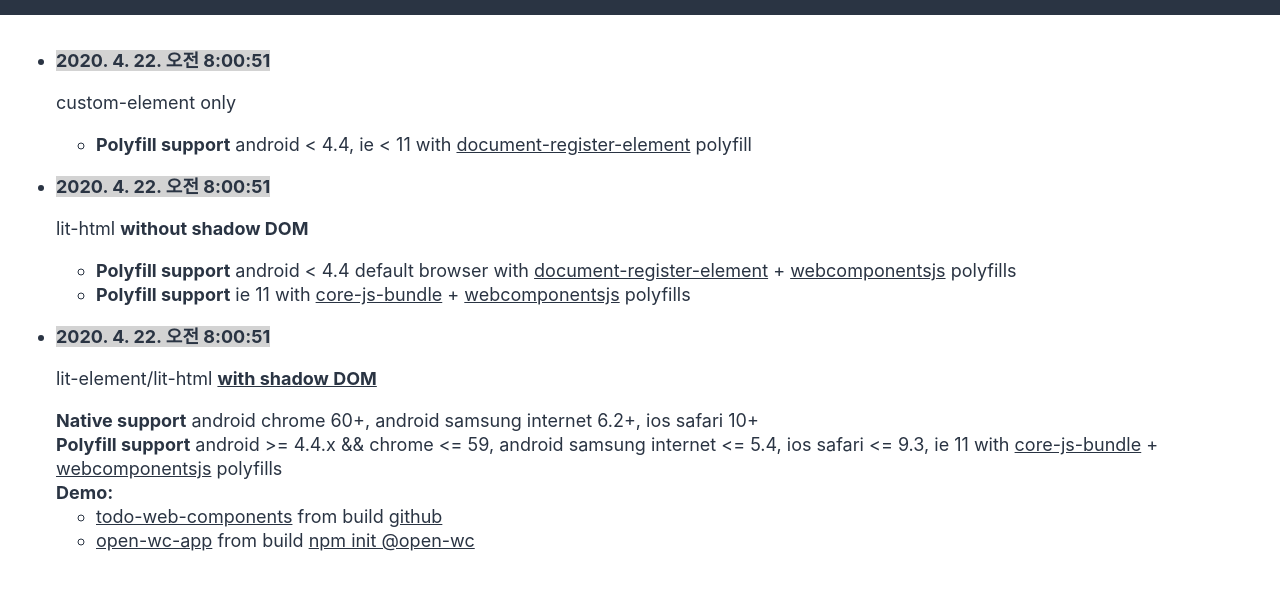
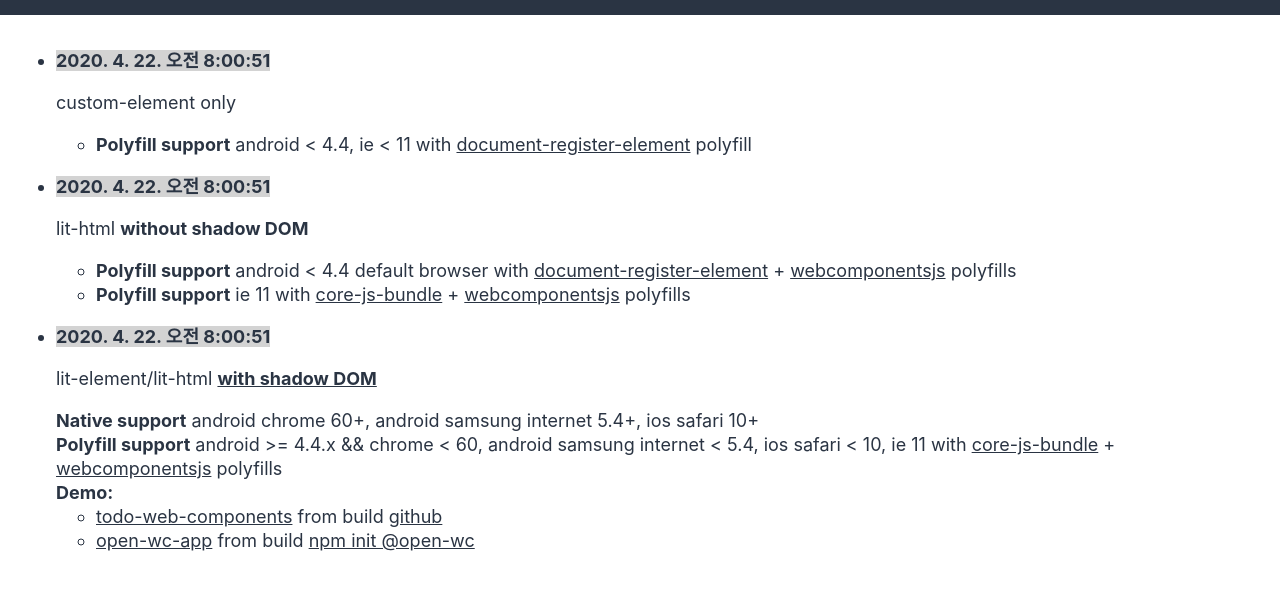
Before and after one commit to qpitlove/lit-element-webpack-start-kit, a website built with webpack: page public/index.html in a window 1280 px wide. Shown: the part 83-672 px from the top of the page. Built offline with nearby package versions, Linux system fonts and the light colour scheme.

Commit message:
docs: update index.html

```diff
--- a/public/index.html
+++ b/public/index.html
@@ -56,11 +56,11 @@
           <p>lit-element/lit-html <strong><a href="https://caniuse.com/#search=attachShadow" target="_blank">with shadow DOM</a></strong></p>
           <div>
             <strong>Native support</strong>
-            android chrome 60+, android samsung internet 6.2+, ios safari 10+
+            android chrome 60+, android samsung internet 5.4+, ios safari 10+
           </div>
           <div>
             <strong>Polyfill support</strong>
-            android >= 4.4.x && chrome <= 59, android samsung internet <= 5.4, ios safari <= 9.3, ie 11 with <a href="https://caniuse.com/#search=noModule" target="_blank">core-js-bundle</a> +
+            android >= 4.4.x && chrome < 60, android samsung internet < 5.4, ios safari < 10, ie 11 with <a href="https://caniuse.com/#search=noModule" target="_blank">core-js-bundle</a> +
             <a href="https://github.com/webcomponents/polyfills/tree/master/packages/webcomponentsjs" target="_blank">webcomponentsjs</a> polyfills
           </div>
           <strong>Demo:</strong>
```
